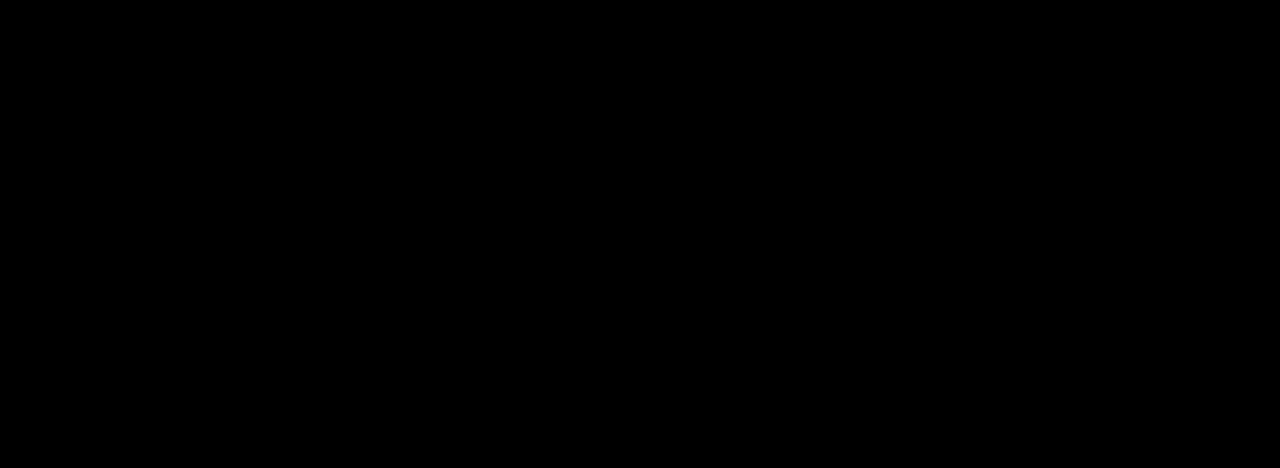
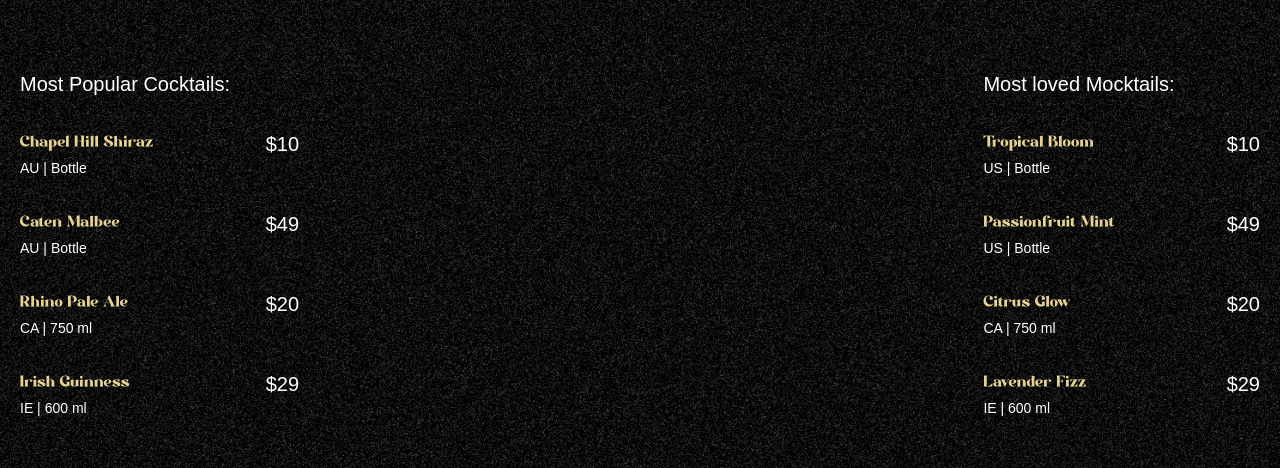
Before and after one commit to AyushShakya0/gsap-cocktails, a React (Vite) app: page / in a window 1280 px wide. Shown: the part 890-1358 px from the top of the page. Built offline with nearby package versions, Linux system fonts and the light colour scheme; a web font is replaced by a local one.

Commit message:
Implement Cocktails and Mocktails Section

```diff
--- a/constants/index.js
+++ b/constants/index.js
@@ -21,13 +21,13 @@
  {
 	name: "Chapel Hill Shiraz",
 	country: "AU",
-	detail: "Battle",
+	detail: "Bottle",
 	price: "$10",
  },
  {
 	name: "Caten Malbee",
 	country: "AU",
-	detail: "Battle",
+	detail: "Bottle",
 	price: "$49",
  },
  {
@@ -44,17 +44,17 @@
  },
 ];
 
-const mockTailLists = [
+const mocktailLists = [
  {
 	name: "Tropical Bloom",
 	country: "US",
-	detail: "Battle",
+	detail: "Bottle",
 	price: "$10",
  },
  {
 	name: "Passionfruit Mint",
 	country: "US",
-	detail: "Battle",
+	detail: "Bottle",
 	price: "$49",
  },
  {
@@ -172,7 +172,7 @@
 export {
  navLinks,
  cocktailLists,
- mockTailLists,
+ mocktailLists,
  profileLists,
  featureLists,
  goodLists,
--- a/src/App.jsx
+++ b/src/App.jsx
@@ -3,6 +3,7 @@
 import gsap from "gsap";
 import Navbar from "./components/Navbar";
 import Hero from "./components/Hero";
+import Cocktails from "./components/Cocktails";
 
 gsap.registerPlugin(ScrollTrigger, SplitText);
 
@@ -11,6 +12,7 @@
         <main>
             <Navbar/>
             <Hero/>
+            <Cocktails/>
 
         </main>
     );
--- /dev/null
+++ b/src/components/Cocktails.jsx
@@ -0,0 +1,73 @@
+import React from "react";
+import { cocktailLists } from "../../constants";
+import { mocktailLists } from "../../constants";
+import { useGSAP } from "@gsap/react";
+import gsap from "gsap";
+
+const Cocktails = () => {
+    useGSAP(() => {
+        // Animation logic here
+        const parallaxTimeline = gsap.timeline({
+            scrollTrigger: {
+                trigger: '#cocktails',
+                start: 'top 30%',
+                end: 'bottom top',
+                scrub: true,
+            }
+        });
+
+        parallaxTimeline
+            .from('#c-left-leaf', {
+                x: -100, y: 100
+            })
+            .from('#c-right-leaf', {
+                x: 100, y: 100
+            }, 0);
+    }, []);
+
+
+
+    return (
+        <section id="cocktails" className="noisy">
+            <img src="/images/cocktail-left-leaf.png" alt="l-leaf" id="c-left-leaf" />
+            <img src="/images/cocktail-right-leaf.png" alt="r-leaf" id="c-right-leaf" />
+
+            <div className="list">
+                <div className="popular">
+                    <h2>Most Popular Cocktails:</h2>
+                    <ul>
+                        {cocktailLists.map(({ name, country, detail, price }) => (
+                            <li key={name}>
+                                <div className="md:me-28">
+                                    <h3>{name}</h3>
+                                    <p>{country} | {detail}</p>
+                                </div>
+                                <span>{price}</span>
+                            </li>
+                        ))}
+
+                    </ul>
+                </div>
+
+                <div className="loved">
+                    <h2>Most loved Mocktails:</h2>
+                    <ul>
+                        {mocktailLists.map(({ name, country, detail, price }) => (
+                            <li key={name}>
+                                <div className="me-28">
+                                    <h3>{name}</h3>
+                                    <p>{country} | {detail}</p>
+                                </div>
+                                <span>{price}</span>
+                            </li>
+                        ))}
+
+                    </ul>
+                </div>
+            </div>
+        </section>
+
+    )
+}
+
+export default Cocktails;
```
